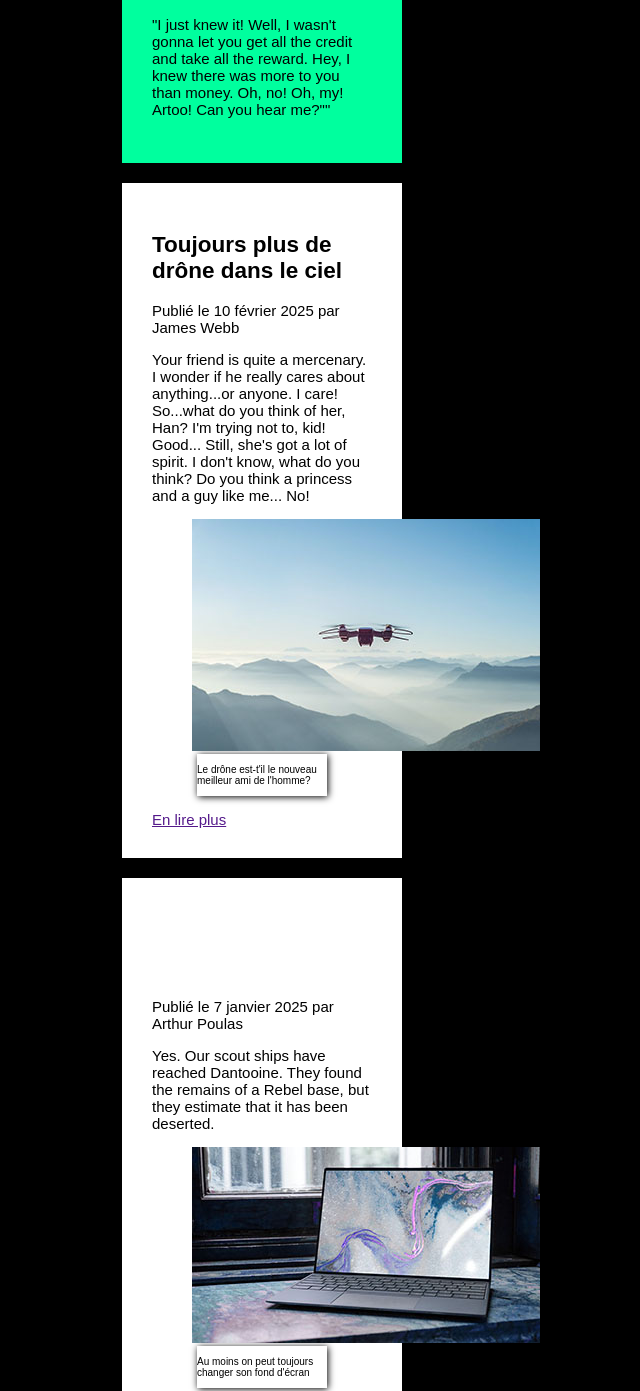
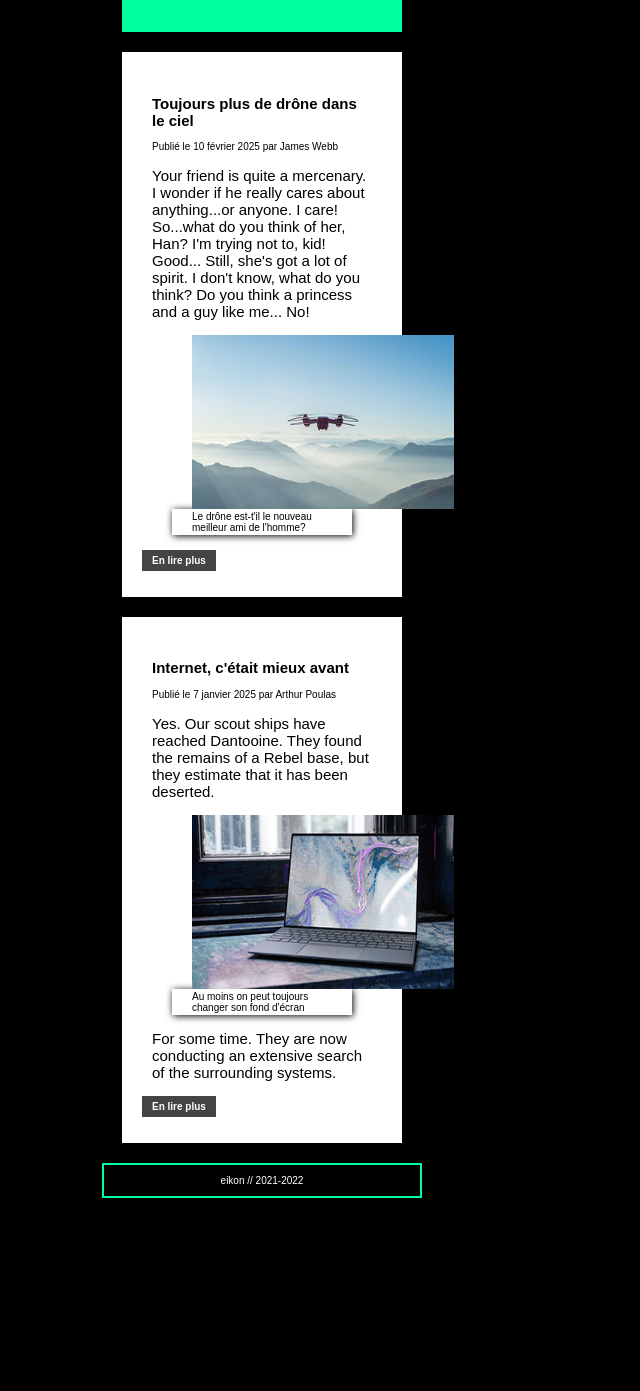
Before and after one commit to gilloncamille/14-TECHMAG, a plain HTML site: page index.html in a window 1280 px wide. Shown: the part 391-1782 px from the top of the page, without its empty margins (378-1018 px from the left). After the commit the page ends 1589 px from the top, so only its background shows below. Drawn offline with Linux system fonts and the light colour scheme.

Commit message:
code modification pour correspondre à la maquette

```diff
--- a/css/style.css
+++ b/css/style.css
@@ -19,29 +19,74 @@ div{
   padding: 30px;
   background-color: #00ff9e;
 }
+div p {
+  font-weight: lighter;
+}
+div h2 {
+  font-size: 20px;
+}
 h1,
 header h2 {
+  font-size: 15px;
+  font-weight: lighter;
   color: white;
 }
 em {
   color: #00ff9e;
 }
 
+article h2 {
+  font-size: 15px;
+}
+
+article h1 {
+  font-weight: bolder;
+  color:black;
+}
 article {
   font-size:15px;
   margin: 20px;
   padding:30px;
 background-color: white;
 }
+.petit-p-article {
+  font-size: 10px;
+}
 .main-header {
-  border: 1px solid white;
+  border: 2px solid white;
   margin: 20px;
   padding:30px;
   background-image: url(../img/fond-code.jpg);
 }
 figcaption {
-  margin: 0 5px 0 5px ;
-  padding: 10px 0 10px 0;
+  margin: 0 -20px 0 -20px;
+  padding: 2px 20px 2px 20px;
   box-shadow: 1px 1px 7px black;
   font-size:10px;
 }
+.center {
+  display: block;
+  margin-left: auto;
+ margin-right: auto;
+}
+img {
+  width: 262px ;
+  height: 174px;
+margin-left: auto;
+margin-right: auto;
+}
+footer {
+  border: 2px solid #00ff9e;
+  text-align: center;
+  color: white;
+  font-size:10px;
+}
+a {
+  text-decoration: none;
+  margin: -10px;
+  padding: 5px 10px;
+  font-weight: bolder;
+  color: white;
+  font-size:10px;
+  background-color: #444444;
+}
--- a/index.html
+++ b/index.html
@@ -9,7 +9,7 @@
   <body>
 <header class="main-header">
 <h1>
-  TechMag<em>2000</em>
+  <strong>TechMag</strong><em>2000</em>
 </h1>
 <h2>
   Le magazine qui explore les technologies du futur
@@ -29,7 +29,7 @@
     <h2>
       Toujours plus de drône dans le ciel
     </h2>
-    <p>
+    <p class="petit-p-article">
       Publié le 10 février 2025 par James Webb
     </p>
     <p>
@@ -38,7 +38,7 @@
     </p>
     <figure>
       <img src="img/drone.jpg" alt="drone de face dans le ciel avec des
-      montagnes à l'arrière.">
+      montagnes à l'arrière." class="center">
       <figcaption>
         Le drône est-t'il le nouveau meilleur ami de l'homme?
       </figcaption>
@@ -49,14 +49,15 @@
   <h1>
     Internet, c'était mieux avant
   </h1>
-  <p>
+  <p class="petit-p-article">
     Publié le 7 janvier 2025 par Arthur Poulas
   </p>
   <p>
     Yes. Our scout ships have reached Dantooine. They found the remains of a
     Rebel base, but they estimate that it has been deserted.
   <figure>
-  <img src="img/ordi.jpg" alt="ordinateur écrit avec un fond d'écran violet">
+  <img src="img/ordi.jpg" alt="ordinateur écrit avec un fond d'écran violet"
+  class="center">
   <figcaption>
     Au moins on peut toujours changer son fond d'écran
   </figcaption>
@@ -65,7 +66,7 @@
     For some time. They are now conducting an extensive search of the
     surrounding systems.
   </p>
-<a href="">En lire plus</a>
+<a href="article.html">En lire plus</a>
 </article>
 </main>
 <footer>
```
Also changed, not shown: article.html (+5 -5 lines), 1 other file.
